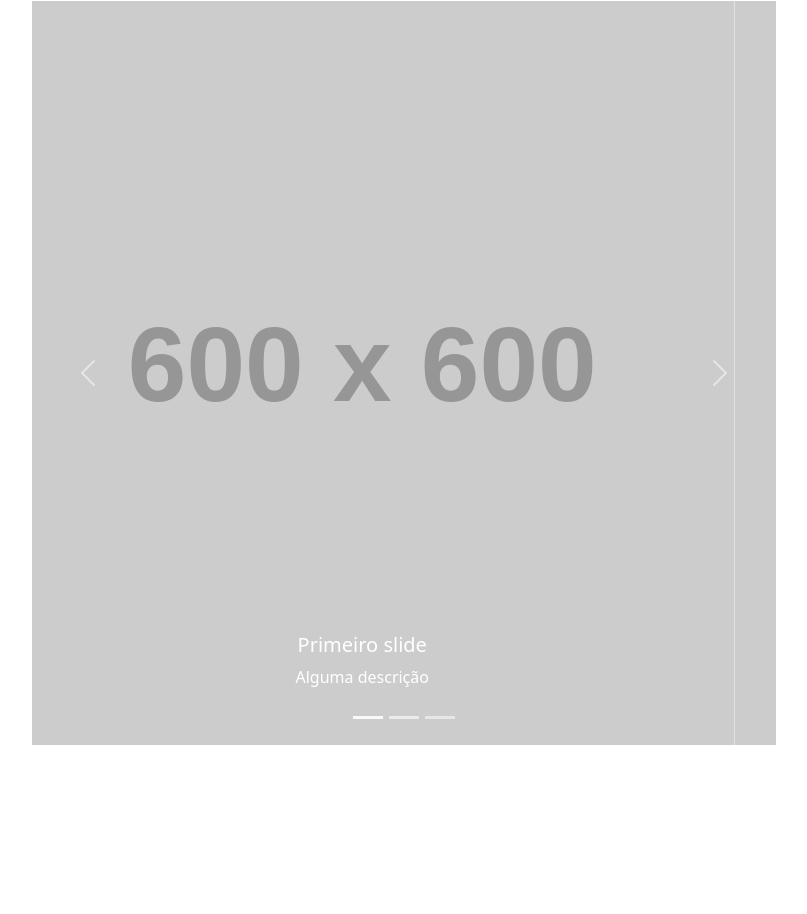
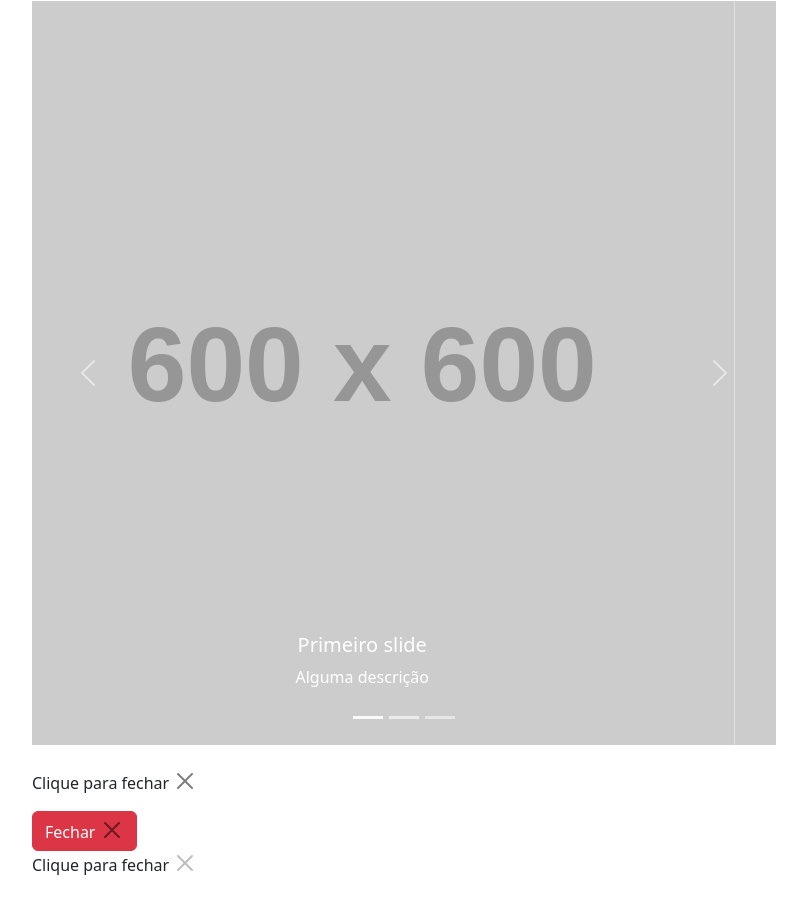
Before and after one commit to emersonthiago168/bootstrap, a plain HTML site: page 9_componentes/1_aulas/index.html in a window 1280 px wide. Shown: the part 3635-4549 px from the top of the page, without its empty margins (50-857 px from the left). Drawn offline with nearby package versions, Linux system fonts and the light colour scheme; placeholder pictures from the web are drawn by us.

Commit message:
close button

```diff
--- a/9_componentes/1_aulas/index.html
+++ b/9_componentes/1_aulas/index.html
@@ -213,9 +213,12 @@
         <div class="col-8">
             <div id="carousel" class="carousel slide" data-bs-ride="carousel">
                 <div class="carousel-indicators">
-                    <button class="active" type="button" data-bs-target="#carousel" data-bs-slide-to="0" aria-current="true" aria-label="Slide 1"></button>
-                    <button type="button" data-bs-target="#carousel" data-bs-slide-to="1" aria-current="true" aria-label="Slide 2"></button>
-                    <button type="button" data-bs-target="#carousel" data-bs-slide-to="2" aria-current="true" aria-label="Slide 3"></button>
+                    <button class="active" type="button" data-bs-target="#carousel" data-bs-slide-to="0"
+                        aria-current="true" aria-label="Slide 1"></button>
+                    <button type="button" data-bs-target="#carousel" data-bs-slide-to="1" aria-current="true"
+                        aria-label="Slide 2"></button>
+                    <button type="button" data-bs-target="#carousel" data-bs-slide-to="2" aria-current="true"
+                        aria-label="Slide 3"></button>
                 </div>
                 <div class="carousel-inner">
                     <div class="carousel-item active">
@@ -245,9 +248,12 @@
         <div class="col-8">
             <div id="carousel2" class="carousel slide" data-bs-ride="carousel">
                 <div class="carousel-indicators">
-                    <button class="active" type="button" data-bs-target="#carousel2" data-bs-slide-to="0" aria-current="true" aria-label="Slide 1"></button>
-                    <button type="button" data-bs-target="#carousel2" data-bs-slide-to="1" aria-current="true" aria-label="Slide 2"></button>
-                    <button type="button" data-bs-target="#carousel2" data-bs-slide-to="2" aria-current="true" aria-label="Slide 3"></button>
+                    <button class="active" type="button" data-bs-target="#carousel2" data-bs-slide-to="0"
+                        aria-current="true" aria-label="Slide 1"></button>
+                    <button type="button" data-bs-target="#carousel2" data-bs-slide-to="1" aria-current="true"
+                        aria-label="Slide 2"></button>
+                    <button type="button" data-bs-target="#carousel2" data-bs-slide-to="2" aria-current="true"
+                        aria-label="Slide 3"></button>
                 </div>
                 <div class="carousel-inner">
                     <div class="carousel-item active">
@@ -286,8 +292,21 @@
 
 
     <!-- Close Button -->
-
-
+    <div class="container mb-4">
+        <p>
+            Clique para fechar
+            <button class="btn-close" type="button" aria-label="Close"></button>
+        </p>
+        <a href="#" class="btn btn-danger">
+            Fechar
+            <button class="btn-close" type="button" aria-label="Close"></button>
+        </a>
+        <!-- desabilitada -->
+        <p>
+            Clique para fechar
+            <button class="btn-close" type="button" aria-label="Close" disabled></button>
+        </p>
+    </div>
 </body>
 
 </html>
```
